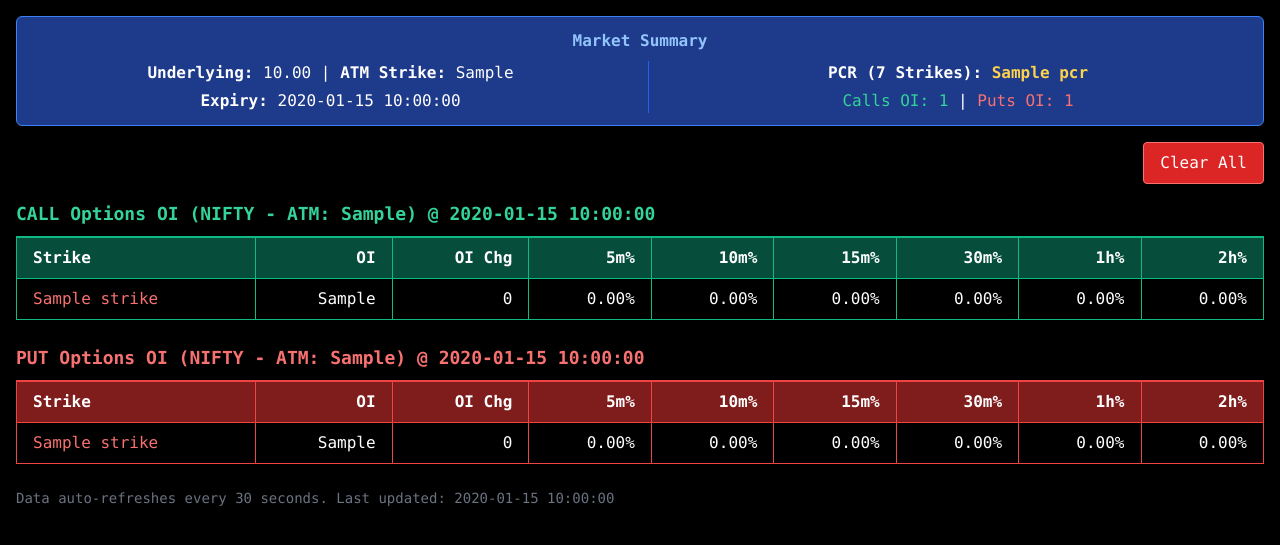
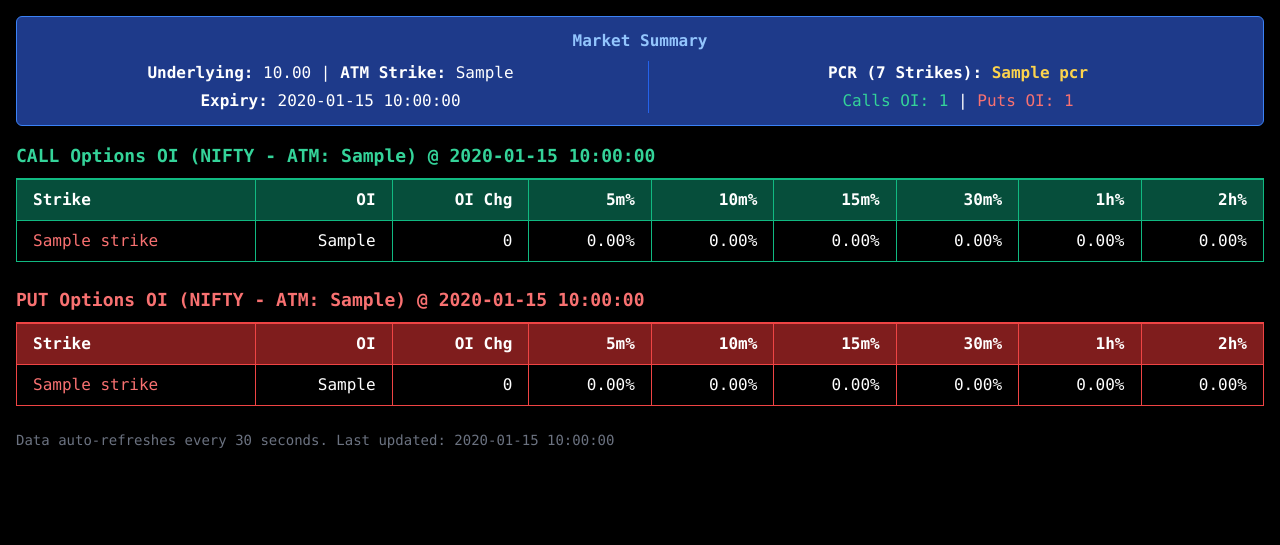
Before and after one commit to KARTHIKKHEGDE/PremiumEater, a FastAPI app: template frontend/templates/index.html in a window 1280 px wide. Shown: the top 545 px of the page. Run offline with FastAPI, Linux system fonts and the light colour scheme; the template is opened without the code that fills it: most values are stand-ins (such as "Sample title", 1, 10 or a date in 2020).

Commit message:
updated code

```diff
--- a/frontend/templates/index.html
+++ b/frontend/templates/index.html
@@ -37,12 +37,6 @@
             </div>
         </div>
 
-        <!-- Controls -->
-        <div class="mb-4 flex justify-end gap-2">
-            <button id="clearBtn" class="px-4 py-2 bg-red-600 hover:bg-red-700 text-white rounded border border-red-400">
-                Clear All
-            </button>
-        </div>
 
         <!-- CALL Options Table -->
         <div class="mb-6">
@@ -343,7 +337,7 @@
         </div>
 
         <div class="text-sm text-gray-500 mt-4">
-            <p>Data auto-refreshes every 30 seconds. Last updated: {{ last_updated }}</p>
+            <p id="lastUpdated">Data auto-refreshes every 30 seconds. Last updated: {{ last_updated }}</p>
         </div>
     </div>
 
@@ -352,24 +346,6 @@
         setTimeout(function() {
             window.location.reload();
         }, 30000);
-
-        // Clear All handler: clears UI tables and resets backend state
-        const clearBtn = document.getElementById('clearBtn');
-        if (clearBtn) {
-            clearBtn.addEventListener('click', async () => {
-                if (!confirm('This will clear the table view and reset server-side history. Continue?')) return;
-                // Clear UI tables
-                document.querySelectorAll('table tbody').forEach(tb => tb.innerHTML = '');
-                try {
-                    const res = await fetch('/api/clear', { method: 'POST' });
-                    if (!res.ok) throw new Error('Failed to clear backend');
-                    alert('Cleared successfully. The page will refresh.');
-                    window.location.reload();
-                } catch (e) {
-                    alert('Error clearing backend: ' + (e?.message || e));
-                }
-            });
-        }
     </script>
 </body>
 </html>
```
